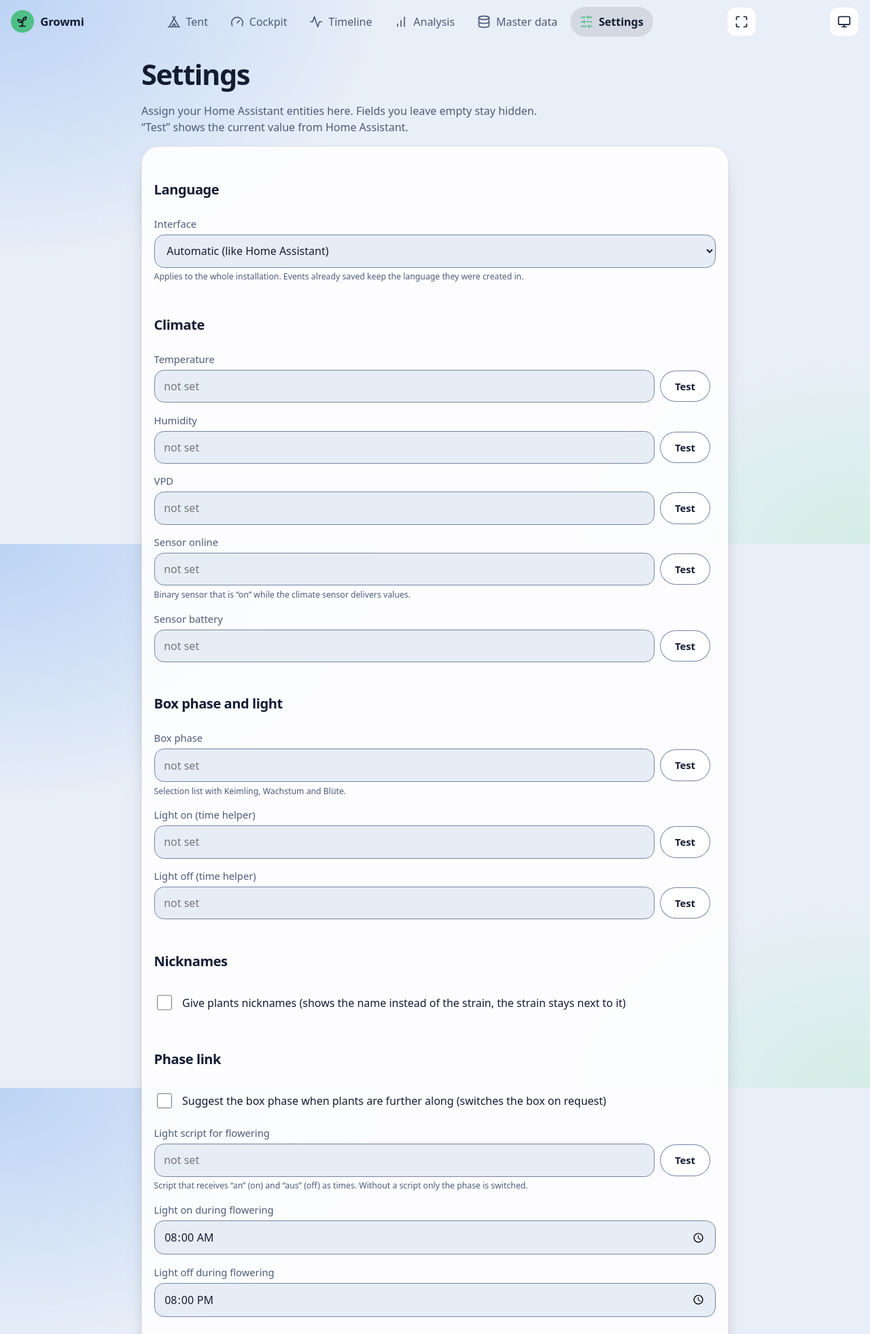
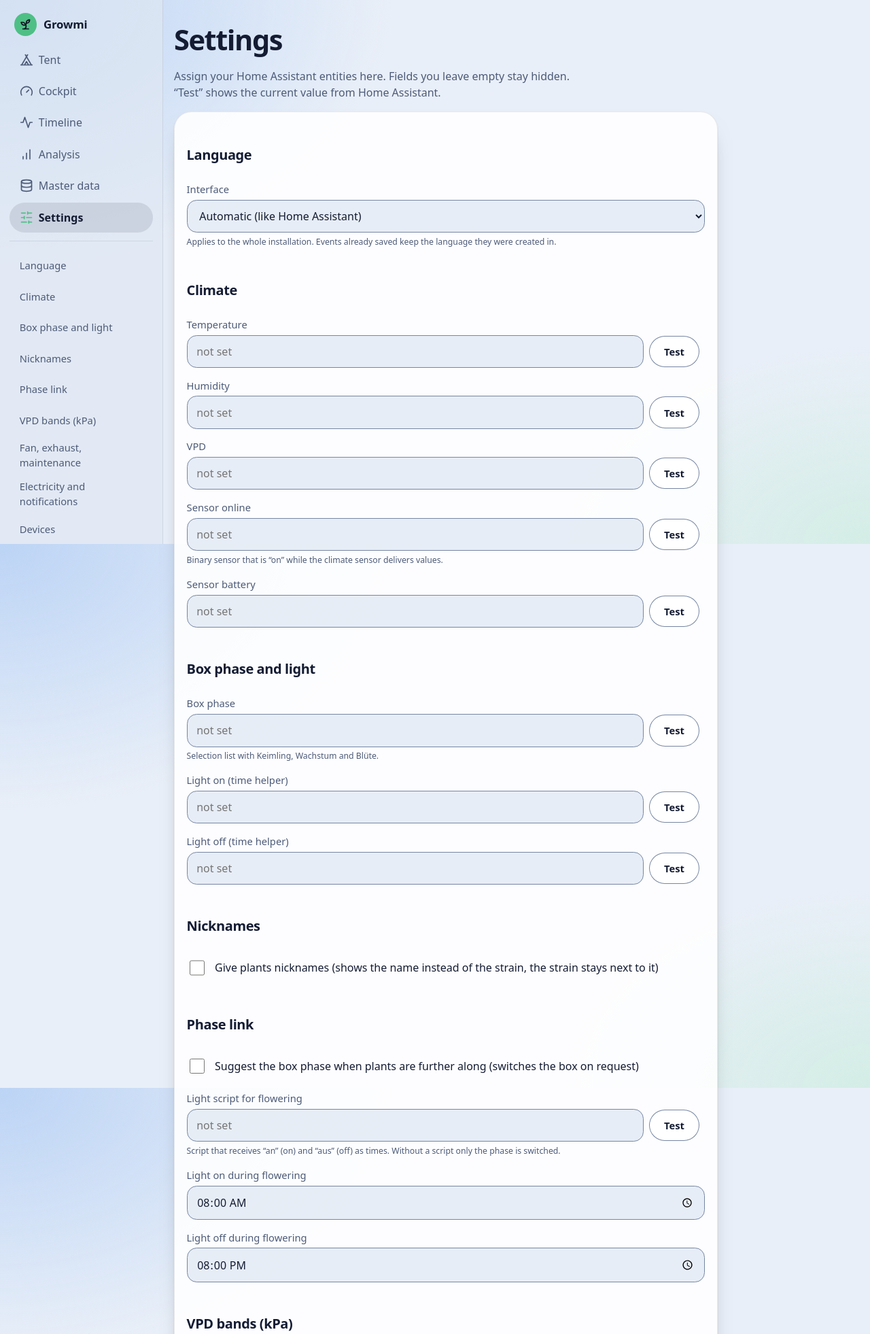
Before and after one commit to thilokayser/growmi, a FastAPI app: page /einstellungen in a window 1280 px wide. Shown: the top 1962 px of the page at 68% size. Run offline with FastAPI, Linux system fonts and the light colour scheme; data that the repository does not hold is empty; parts of the project's set-up code (start-up, migrations or seed data) failed here and were passed over.

Commit message:
Desktop sidebar with settings section links, collapsible events on Verlauf (0.28.6)
Co-Authored-By: Claude Opus 5.5 <noreply@anthropic.com>

```diff
--- a/growmi/app/i18n_en.py
+++ b/growmi/app/i18n_en.py
@@ -168,6 +168,7 @@ EN: dict[str, str] = {
     "pH und EC": "pH and EC",
     "{0} · Gießen": "{0} · Watering",
     "Gießen": "Watering",
+    "Abschnitte": "Sections",
     "Pflanzen Spitznamen geben (zeigt den Namen anstelle der Sorte, die Sorte bleibt daneben)": "Give plants nicknames (shows the name instead of the strain, the strain stays next to it)",
     "Spitzname": "Nickname",
     "Spitznamen": "Nicknames",
--- a/growmi/app/static/style.css
+++ b/growmi/app/static/style.css
@@ -378,3 +378,24 @@ output { font-size: .9rem; }
   background: var(--surface); border: 1px solid var(--hairline); color: var(--text); text-decoration: none; font-weight: 600; }
 .pill-btn .ico { width: 2.5rem; height: 2.5rem; }
 @media (min-width: 56rem) { main { max-width: 56rem; } }
+
+/* collapsible sections (Verlauf: Ereignisse im Zelt) */
+.collapse > summary { display: flex; align-items: center; gap: .6rem; }
+.collapse > summary h2 { margin: 0; }
+
+/* desktop: the app bar becomes a sidebar, settings sections are listed under it */
+.subnav { display: none; }
+@media (min-width: 60rem) {
+  .appbar { position: fixed; top: 0; bottom: 0; left: 0; width: 15rem; z-index: 10; flex-direction: column;
+    align-items: stretch; justify-content: flex-start; gap: .8rem; padding: 1.2rem .9rem; overflow-y: auto;
+    background: color-mix(in srgb, var(--bg-alt) 70%, transparent); border-right: 1px solid var(--hairline); }
+  .appbar .brand { padding-left: .4rem; }
+  nav { flex-direction: column; gap: .15rem; }
+  nav a { min-height: 2.75rem; }
+  .appbar > .icon-btn, .appbar > .theme-btn { align-self: flex-start; }
+  .subnav { display: flex; flex-direction: column; gap: .1rem; padding-top: .8rem; border-top: 1px solid var(--hairline); }
+  .subnav a { padding: .35rem .9rem; border-radius: .6rem; color: var(--muted); text-decoration: none; font-size: .92rem; }
+  .subnav a:hover { color: var(--text); background: var(--surface); }
+  main { margin-left: 15rem; max-width: 52rem; padding-top: 2rem; }
+  .kiosk main { margin-left: 0; }
+}
--- a/growmi/app/templates/base.html
+++ b/growmi/app/templates/base.html
@@ -23,6 +23,7 @@
       <a href="{{ root }}{{ path }}"{% if active == key %} aria-current="page"{% endif %}>{{ icon(ic) }}<span>{{ label }}</span></a>
       {% endfor %}
     </nav>{% endif %}
+    {% block subnav %}{% endblock %}
     <a class="icon-btn" href="{{ root }}/kiosk" aria-label="{{ tr('Anzeige-Modus öffnen') }}" title="{{ tr('Anzeige-Modus öffnen') }}">{{ icon('maximize') }}</a>
     <button type="button" class="icon-btn theme-btn" data-theme-toggle aria-label="Darstellung wechseln">
       <span data-mode="auto">{{ icon('monitor') }}</span><span data-mode="dark">{{ icon('moon') }}</span><span data-mode="light">{{ icon('sun') }}</span>
--- a/growmi/app/templates/einstellungen.html
+++ b/growmi/app/templates/einstellungen.html
@@ -11,6 +11,21 @@
     {% if hint %}<small class="muted">{{ tr(hint) }}</small>{% endif %}
   </label>
 {% endmacro %}
+{% block subnav %}
+<nav class="subnav" aria-label="Abschnitte">
+  <a href="#sprache">Sprache</a>
+  <a href="#klima">Klima</a>
+  <a href="#box-phase-und-licht">Box-Phase und Licht</a>
+  <a href="#spitznamen">Spitznamen</a>
+  <a href="#phasen-kopplung">Phasen-Kopplung</a>
+  <a href="#vpd-baender-kpa">VPD-Bänder (kPa)</a>
+  <a href="#ventilator-abluft-wartung">Ventilator, Abluft, Wartung</a>
+  <a href="#strom-und-meldungen">Strom und Meldungen</a>
+  <a href="#geraete">Geräte</a>
+  <a href="#plaetze">Plätze</a>
+  <a href="#sicherung">Sicherung</a>
+</nav>
+{% endblock %}
 {% block content %}
 <h1>Einstellungen</h1>
 {% if saved %}<p class="all-clear" role="status">Gespeichert.</p>{% endif %}
@@ -20,7 +35,7 @@
 {% for name, items in lists.items() %}<datalist id="dl-{{ name }}">{% for i in items %}<option value="{{ i }}">{% endfor %}</datalist>{% endfor %}
 
 <form method="post" action="{{ root }}/einstellungen" id="settings">
-  <h2>Sprache</h2>
+  <h2 id="sprache">Sprache</h2>
   <label>Oberfläche
     <select name="lang">
       <option value="" {{ 'selected' if not cfg.lang }}>{{ tr('Automatisch (wie Home Assistant)') }}</option>
@@ -29,27 +44,27 @@
     </select>
     <small class="muted">{{ tr('Gilt für die ganze Installation. Bereits gespeicherte Ereignisse behalten die Sprache, in der sie entstanden sind.') }}</small></label>
 
-  <h2>Klima</h2>
+  <h2 id="klima">Klima</h2>
   {{ entity_field('temp', 'Temperatur', 'sensor') }}
   {{ entity_field('rh', 'Luftfeuchte', 'sensor') }}
   {{ entity_field('vpd', 'VPD', 'sensor') }}
   {{ entity_field('online', 'Sensor online', 'binary', 'Binärsensor, der „on“ ist, solange der Klimasensor Werte liefert.') }}
   {{ entity_field('battery', 'Batterie des Sensors', 'sensor') }}
 
-  <h2>Box-Phase und Licht</h2>
+  <h2 id="box-phase-und-licht">Box-Phase und Licht</h2>
   {{ entity_field('phase', 'Box-Phase', 'select', 'Auswahlliste mit Keimling, Wachstum und Blüte.') }}
   {{ entity_field('light_on', 'Licht an (Uhrzeit-Helfer)', 'datetime') }}
   {{ entity_field('light_off', 'Licht aus (Uhrzeit-Helfer)', 'datetime') }}
 
-  <h2>Spitznamen</h2>
+  <h2 id="spitznamen">Spitznamen</h2>
   <label class="check"><input type="checkbox" name="nicknames" {{ 'checked' if cfg.nicknames }}> Pflanzen Spitznamen geben (zeigt den Namen anstelle der Sorte, die Sorte bleibt daneben)</label>
-  <h2>Phasen-Kopplung</h2>
+  <h2 id="phasen-kopplung">Phasen-Kopplung</h2>
   <label class="check"><input type="checkbox" name="phase_link" {{ 'checked' if cfg.phase_link }}> Box-Phase vorschlagen, wenn Pflanzen weiter sind (stellt auf Wunsch die Box um)</label>
   {{ entity_field('phase_script', 'Licht-Skript für Blüte', 'script', 'Skript, das „an“ und „aus“ als Uhrzeit bekommt. Ohne Skript wird nur die Phase umgestellt.') }}
   <label>Licht an in der Blüte <input type="time" name="phase_light_on" value="{{ cfg.phase_light_on[:5] }}"></label>
   <label>Licht aus in der Blüte <input type="time" name="phase_light_off" value="{{ cfg.phase_light_off[:5] }}"></label>
 
-  <h2>VPD-Bänder (kPa)</h2>
+  <h2 id="vpd-baender-kpa">VPD-Bänder (kPa)</h2>
   <p class="muted">Zielbereich bei Licht an. Leer lassen für die Standardwerte. Gilt für Heatmap, „VPD im Ziel“ und die Cockpit-Anzeige.</p>
   {% for ph in ('Keimling', 'Wachstum', 'Blüte') %}
   <div class="row"><b>{{ tr(ph) }}</b>
@@ -57,19 +72,19 @@
     <label>bis <input name="vpd_hi_{{ ph }}" inputmode="decimal" size="4" value="{{ (cfg.vpd_bands.get(ph) or ['', ''])[1] }}" placeholder="{{ default_bands[ph][1] }}"></label></div>
   {% endfor %}
 
-  <h2>Ventilator, Abluft, Wartung</h2>
+  <h2 id="ventilator-abluft-wartung">Ventilator, Abluft, Wartung</h2>
   {{ entity_field('fan_mode', 'Ventilator-Modus', 'select', 'Auswahlliste mit Auto, Dauer an, Dauer aus.') }}
   {{ entity_field('exhaust_mode', 'Abluft-Modus', 'select', 'Auswahlliste mit Feuchteschutz, Standard.') }}
   {{ entity_field('maintenance', 'Wartungs-Timer', 'timer') }}
 
-  <h2>Strom und Meldungen</h2>
+  <h2 id="strom-und-meldungen">Strom und Meldungen</h2>
   {{ entity_field('price', 'Strompreis (€/kWh)', 'sensor', 'Zahlen-Helfer. Leer: es gilt der Wert aus den Add-on-Optionen.') }}
   {{ entity_field('energy', 'Energiezähler (kWh, aufsummierend)', 'sensor', 'Leer: es gilt der Wert aus den Add-on-Optionen.') }}
   <label>Benachrichtigungsdienst
     <input name="notify" value="{{ cfg.notify }}" placeholder="z. B. notify.mobile_app_telefon">
     <small class="muted">Leer: es gilt der Wert aus den Add-on-Optionen.</small></label>
 
-  <h2>Geräte</h2>
+  <h2 id="geraete">Geräte</h2>
   <p class="muted">Schalter, deren Betriebsstunden und Zustand die App zeigt. Rolle „Licht“ ergänzt die Heatmap. Zeile leeren entfernt das Gerät.</p>
   {% for d in cfg.devices %}
   <fieldset class="device">
@@ -93,14 +108,14 @@
   </fieldset>
   {% endfor %}
 
-  <h2>Plätze</h2>
+  <h2 id="plaetze">Plätze</h2>
   <label>Ein Name pro Zeile, 1 bis 8 Plätze. Der erste steht vorne links, dann nach rechts und nach hinten.
     <textarea name="slots" rows="6">{{ slot_text }}</textarea></label>
   <p class="muted">Pflanzen auf wegfallenden Plätzen verhindern das Speichern. Erst verschieben oder ausziehen.</p>
 
   <button class="btn">Speichern</button>
 </form>
-<h2>Sicherung</h2>
+<h2 id="sicherung">Sicherung</h2>
 <p class="muted">Eine Kopie von Daten, Einstellungen und Fotos liegt jede Nacht im Ordner <code>/share/growmi</code>.</p>
 <p><a class="btn ghost" href="{{ root }}/export.json">Export als JSON</a> <a class="btn ghost" href="{{ root }}/wiederherstellen">Sicherung wiederherstellen</a></p>
 <script>
--- a/growmi/app/templates/verlauf.html
+++ b/growmi/app/templates/verlauf.html
@@ -36,8 +36,10 @@
 {% endfor %}
 {% endif %}
 {% if zelt_events %}
-<h2>Ereignisse im Zelt</h2>
-<ul class="journal">{% for e in zelt_events %}<li><time class="num">{{ e.ts|dt }}</time> {{ e.text }}</li>{% endfor %}</ul>
+<details class="collapse" open>
+  <summary><h2>Ereignisse im Zelt</h2></summary>
+  <ul class="journal">{% for e in zelt_events %}<li><time class="num">{{ e.ts|dt }}</time> {{ e.text }}</li>{% endfor %}</ul>
+</details>
 {% endif %}
 <p class="axis num"><span>{{ von|dt }}</span><span>{{ bis|dt }}</span></p>
 {% endif %}
--- a/growmi/config.yaml
+++ b/growmi/config.yaml
@@ -1,5 +1,5 @@
 name: Growmi
-version: "0.28.5"
+version: "0.28.6"
 slug: growmi
 url: https://github.com/thilokayser/growmi
 description: Track. Grow. Harvest. Tagebuch, Verlauf und Auswertung für dein Zelt
```
Also changed, not shown: growmi/tests/test_cockpit_suite.py (+12 -0 lines), growmi/CHANGELOG.md.
